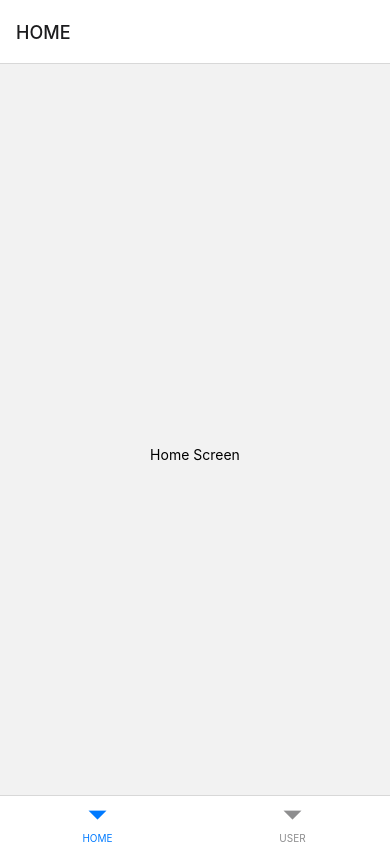
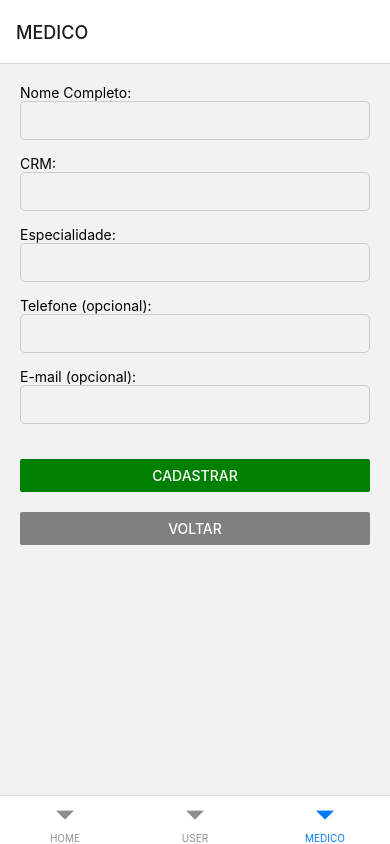
Before and after one commit to Higoruan/MedConnect, a React Native app: screen /MEDICO in a window 390 px wide. Built offline with nearby package versions, Linux system fonts and the light colour scheme.

Commit message:
cadastroMedicos

```diff
--- a/src/components/menu/app.tsx
+++ b/src/components/menu/app.tsx
@@ -3,6 +3,7 @@ import { createBottomTabNavigator } from '@react-navigation/bottom-tabs';
 import { NavigationContainer } from '@react-navigation/native';
 import HomeScreen from '../../pages/home/app';
 import DataUser from '../../pages/dataUser/app';
+import MedicoForm from '../../pages/cadastroMedicos/app';
 
 const Tab = createBottomTabNavigator();
 
@@ -16,6 +17,8 @@ const BottomMenu = () => {
             >
                 <Tab.Screen name="HOME" component={HomeScreen} />
                 <Tab.Screen name="USER" component={DataUser} />
+                <Tab.Screen name="MEDICO" component={MedicoForm} />
+
             </Tab.Navigator>
         </NavigationContainer>
     );
--- /dev/null
+++ b/src/pages/cadastroMedicos/app.tsx
@@ -0,0 +1,160 @@
+import React, { useState } from "react";
+import { View, Text, TextInput, Button, StyleSheet, Alert } from "react-native";
+import { useNavigation } from "@react-navigation/native";
+
+interface MedicoFormData {
+  nomeCompleto: string;
+  crm: string;
+  especialidade: string;
+  telefone?: string;
+  email?: string;
+}
+
+const MedicoForm: React.FC = () => {
+  const [formData, setFormData] = useState<MedicoFormData>({
+    nomeCompleto: "",
+    crm: "",
+    especialidade: "",
+    telefone: "",
+    email: "",
+  });
+
+  const [errors, setErrors] = useState<{ [key: string]: string }>({});
+  const navigation = useNavigation();
+
+  const validateForm = () => {
+    const newErrors: { [key: string]: string } = {};
+
+    if (!formData.nomeCompleto) {
+      newErrors.nomeCompleto = "Nome completo é obrigatório";
+    }
+
+    if (!formData.crm || !/^\d{5,10}-[A-Za-z]{2}$/.test(formData.crm)) {
+      newErrors.crm = "CRM inválido. Formato correto: 1234567-XX";
+    }
+
+    if (!formData.especialidade) {
+      newErrors.especialidade = "Especialidade é obrigatória";
+    }
+
+    if (formData.email && !/\S+@\S+\.\S+/.test(formData.email)) {
+      newErrors.email = "Formato de e-mail inválido";
+    }
+
+    return newErrors;
+  };
+
+  const handleSubmit = () => {
+    const formErrors = validateForm();
+
+    if (Object.keys(formErrors).length === 0) {
+      Alert.alert("Sucesso", "Formulário enviado com sucesso!");
+      setFormData({
+        nomeCompleto: "",
+        crm: "",
+        especialidade: "",
+        telefone: "",
+        email: "",
+      });
+      setErrors({});
+    } else {
+      setErrors(formErrors);
+    }
+  };
+
+  const handleInputChange = (name: string, value: string) => {
+    setFormData({
+      ...formData,
+      [name]: value,
+    });
+  };
+
+  return (
+    <View style={styles.container}>
+      <View style={styles.formGroup}>
+        <Text>Nome Completo:</Text>
+        <TextInput
+          style={[styles.input, errors.nomeCompleto ? styles.inputError : null]}
+          value={formData.nomeCompleto}
+          onChangeText={(value) => handleInputChange("nomeCompleto", value)}
+        />
+        {errors.nomeCompleto && <Text style={styles.error}>{errors.nomeCompleto}</Text>}
+      </View>
+
+      <View style={styles.formGroup}>
+        <Text>CRM:</Text>
+        <TextInput
+          style={[styles.input, errors.crm ? styles.inputError : null]}
+          value={formData.crm}
+          onChangeText={(value) => handleInputChange("crm", value)}
+        />
+        {errors.crm && <Text style={styles.error}>{errors.crm}</Text>}
+      </View>
+
+      <View style={styles.formGroup}>
+        <Text>Especialidade:</Text>
+        <TextInput
+          style={[styles.input, errors.especialidade ? styles.inputError : null]}
+          value={formData.especialidade}
+          onChangeText={(value) => handleInputChange("especialidade", value)}
+        />
+        {errors.especialidade && <Text style={styles.error}>{errors.especialidade}</Text>}
+      </View>
+
+      <View style={styles.formGroup}>
+        <Text>Telefone (opcional):</Text>
+        <TextInput
+          style={styles.input}
+          value={formData.telefone}
+          onChangeText={(value) => handleInputChange("telefone", value)}
+        />
+      </View>
+
+      <View style={styles.formGroup}>
+        <Text>E-mail (opcional):</Text>
+        <TextInput
+          style={[styles.input, errors.email ? styles.inputError : null]}
+          value={formData.email}
+          onChangeText={(value) => handleInputChange("email", value)}
+        />
+        {errors.email && <Text style={styles.error}>{errors.email}</Text>}
+      </View>
+
+      <View style={styles.buttonGroup}>
+        <Button title="Cadastrar" color="green" onPress={handleSubmit} />
+      </View>
+
+      <View style={styles.buttonGroup}>
+        <Button title="Voltar" color="gray" onPress={() => navigation.goBack()} />
+      </View>
+    </View>
+  );
+};
+
+const styles = StyleSheet.create({
+  container: {
+    flex: 1,
+    padding: 20,
+  },
+  formGroup: {
+    marginBottom: 15,
+  },
+  input: {
+    borderWidth: 1,
+    borderColor: "#ccc",
+    borderRadius: 5,
+    padding: 10,
+  },
+  inputError: {
+    borderColor: "red",
+  },
+  error: {
+    color: "red",
+    fontSize: 12,
+  },
+  buttonGroup: {
+    marginTop: 20,
+  },
+});
+
+export default MedicoForm;
```
